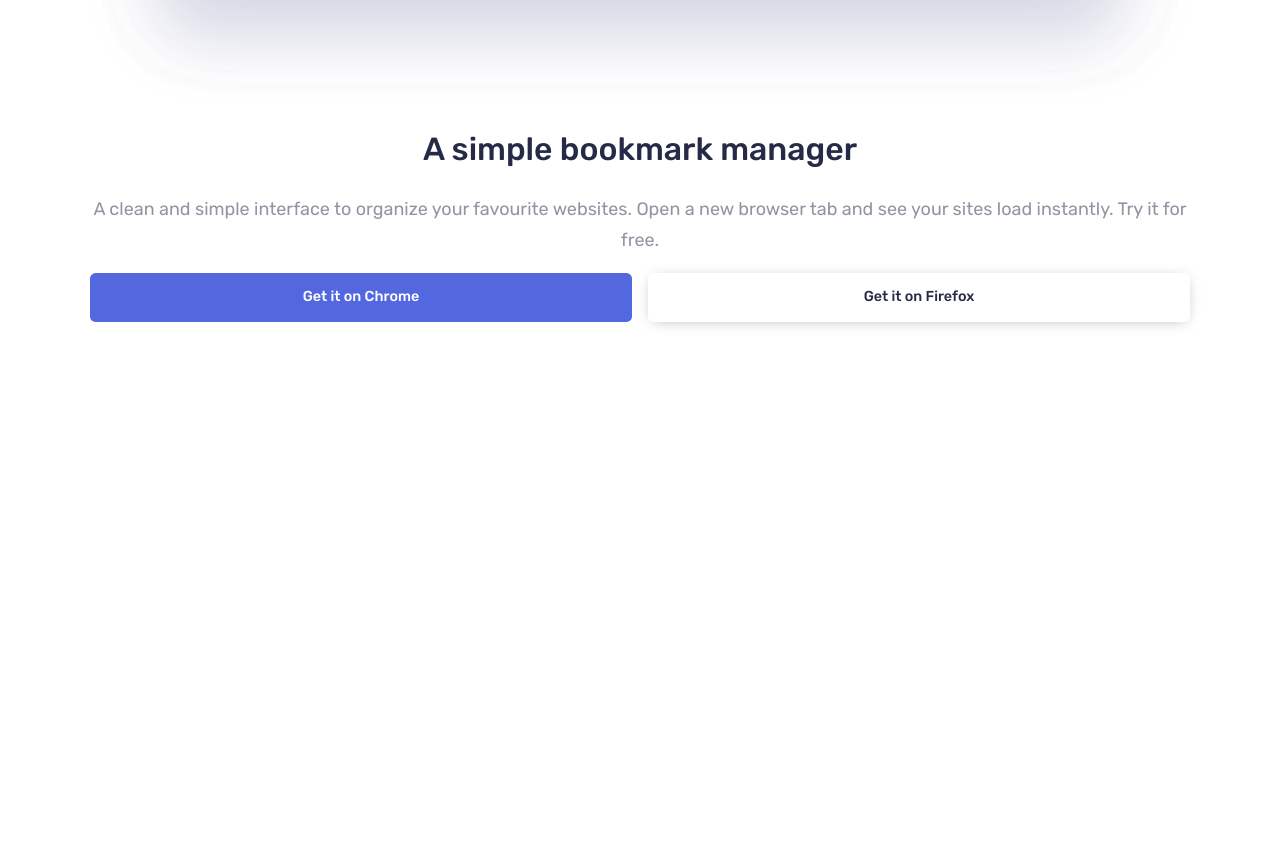
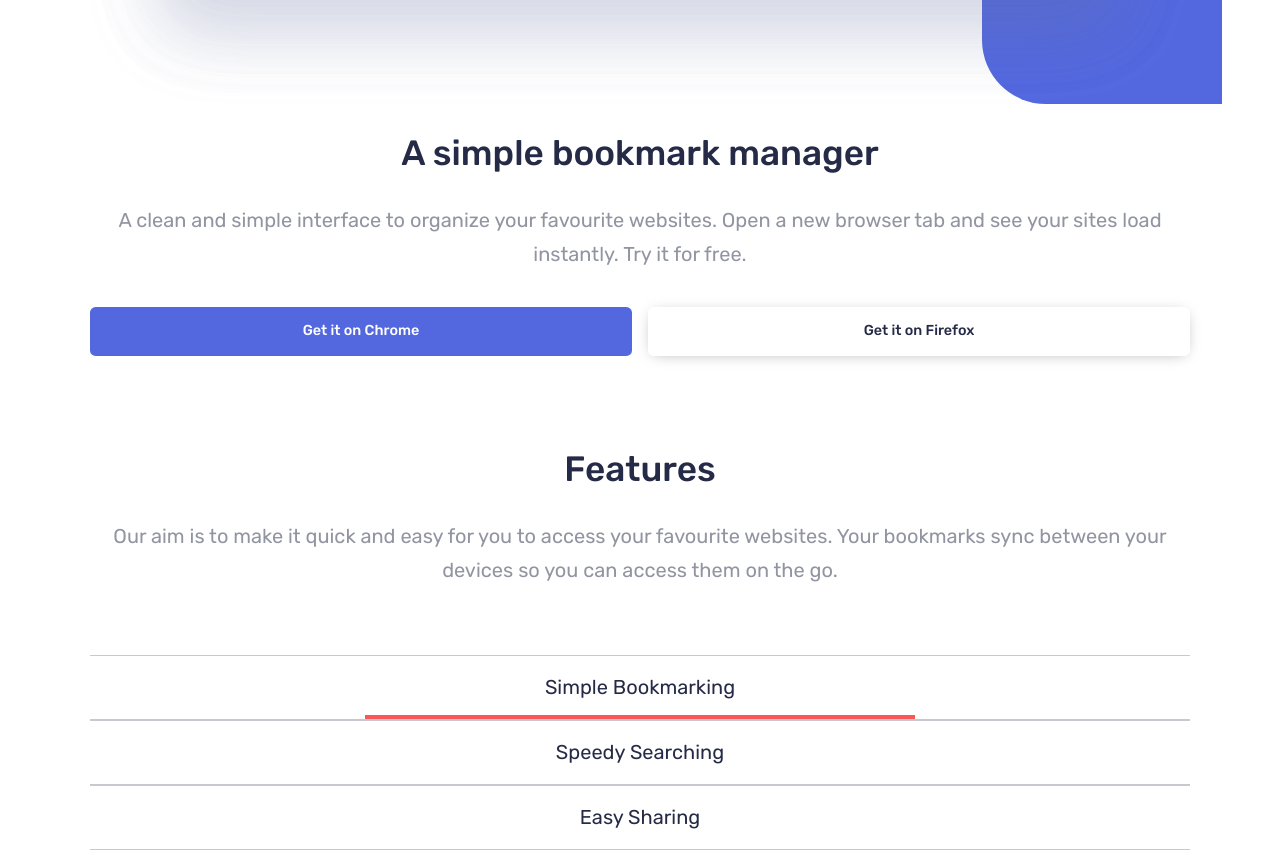
Before and after one commit to fervillalbag/bookmark_landing, a website: page index.html in a window 1280 px wide. Shown: the part 820-1688 px from the top of the page. Before the commit the page ends 1190 px from the top, so only its background shows below. Drawn offline with Linux system fonts and the light colour scheme.

Commit message:
Finishing features

```diff
--- a/index.html
+++ b/index.html
@@ -49,6 +49,44 @@
       </div>
    </header>
 
+   <section class="features container">
+      <div class="features__info">
+         <h2 class="features__title">Features</h2>
+         <p class="features__description">Our aim is to make it quick and easy for you to access your favourite websites. Your bookmarks sync between your devices so you can access them on the go.</p>
+      </div>
+      <div class="features__tags">
+         <article class="features__item">
+            <a href="#" class="features__link active">
+               Simple Bookmarking
+            </a>
+         </article>
+         <article class="features__item">
+            <a href="#" class="features__link">
+               Speedy Searching
+            </a>
+         </article>
+         <article class="features__item">
+            <a href="#" class="features__link">
+               Easy Sharing
+            </a>
+         </article>
+      </div>
+
+      <div class="features__body">
+
+      </div>
+
+      <main class="features__main">
+         <div class="features__media">
+            <img src="./images/illustration-features-tab-1.svg" alt="" class="features__image">
+         </div>
+         <div class="features__info features__info--main">
+            <h2 class="features__title">Bookmark in one click</h2>
+            <p class="features__description">Organize your bookmarks however you like. Our simple drag-and-drop interface gives you complete control over how you manage your favourite sites.</p>
+         </div>
+      </main>
+   </section>
+
    <script src="./js/app.js"></script>
 
 </body>
--- a/sass/abstracts/_mixins.scss
+++ b/sass/abstracts/_mixins.scss
@@ -6,15 +6,23 @@
 
 @mixin title {
    font-weight: 500;
-   font-size: 2rem;
+   font-size: 1.7rem;
    color: $VeryDarkBlue;
+
+   @include responsive(576px) {
+      font-size: 2.2rem;
+   }
 }
 
 @mixin description {
-   font-size: 1.125rem;
+   font-size: 1.05rem;
    color: $GrayishBlue;
    font-weight: 400;
    line-height: 1.7;
+
+   @include responsive(576px) {
+      font-size: 1.25rem;
+   }
 }
 
 @mixin responsive($size) {
--- a/sass/base/_reset.scss
+++ b/sass/base/_reset.scss
@@ -4,6 +4,7 @@
     -webkit-text-size-adjust: 100%;
     box-sizing: border-box;
     scroll-behavior: smooth;
+    overflow-x: hidden;
 }
 
 *, *:after, *:before {
@@ -12,6 +13,7 @@
 
 body {
     margin: 0;
+    overflow-x: hidden;
     font-family: 'Rubik', sans-serif;
 }
 
--- a/sass/layout/_header.scss
+++ b/sass/layout/_header.scss
@@ -17,11 +17,27 @@
 
 .header__picture {
    order: -1;
+   position: relative;
+
+   &::before {
+      content: '';
+      display: block;
+      width: 15rem;
+      height: 12rem;
+      background-color: $SoftBlue;
+      position: absolute;
+      right: -2rem;
+      bottom: 0;
+      border-top-left-radius: 4rem;
+      border-bottom-left-radius: 4rem;
+      z-index: -10;
+   }
 }
 
 .header__action {
    display: grid;
    grid-gap: 0.75rem 0;
+   margin-top: 1rem;
 
    @include responsive(370px) {
       grid-template-columns: repeat(2, 1fr);
--- a/sass/layout/_navbar.scss
+++ b/sass/layout/_navbar.scss
@@ -7,6 +7,7 @@
    left: 0;
    top: 0;
    background-color: $white;
+   z-index: 100;
 
    &.active {
       background-color: rgba($VeryDarkBlue, 0.95);
--- a/sass/pages/_home.scss
+++ b/sass/pages/_home.scss
@@ -0,0 +1,76 @@
+
+.features {
+   padding-top: 1rem;
+   padding-bottom: 3rem;
+
+   &__info {
+      text-align: center;
+   }
+
+   &__title {
+      @include title;
+   }
+
+   &__description {
+      @include description;
+   }
+
+   &__tags {
+      display: grid;
+      padding-top: 3rem;
+   }
+
+   &__link {
+      display: block;
+      font-size: 1.25rem;
+      text-align: center;
+      color: $VeryDarkBlue;
+      padding-top: 1.25rem;
+      padding-bottom: 1.25rem;
+      border-top: 1px solid rgba($GrayishBlue, 0.5);
+
+      &:last-of-type {
+         border-bottom: 1px solid rgba($GrayishBlue, 0.5);
+      }
+
+      &.active {
+         position: relative;
+
+         &::before {
+            content: '';
+            display: block;
+            width: 50%;
+            height: 0.25rem;
+            position: absolute;
+            background-color: $SoftRed;
+            left: 50%;
+            bottom: 0;
+            transform: translateX(-50%);
+         }
+      }
+   }
+
+   &__main {
+      padding-top: 5rem;
+      display: grid;
+      grid-row-gap: 3rem;
+   }
+
+   &__media {
+      position: relative;
+
+      &::before {
+         content: '';
+         display: block;
+         width: 15rem;
+         height: 12rem;
+         background-color: $SoftBlue;
+         position: absolute;
+         left: -2rem;
+         bottom: -2rem;
+         border-top-right-radius: 4rem;
+         border-bottom-right-radius: 4rem;
+         z-index: -10;
+      }
+   }
+}
```
Also changed, not shown: css/main.css.
